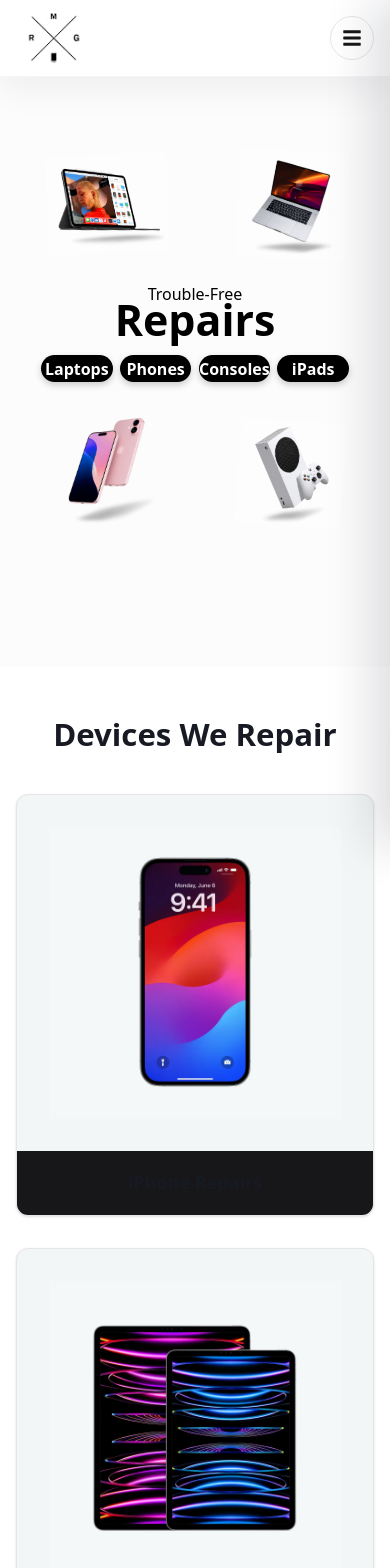
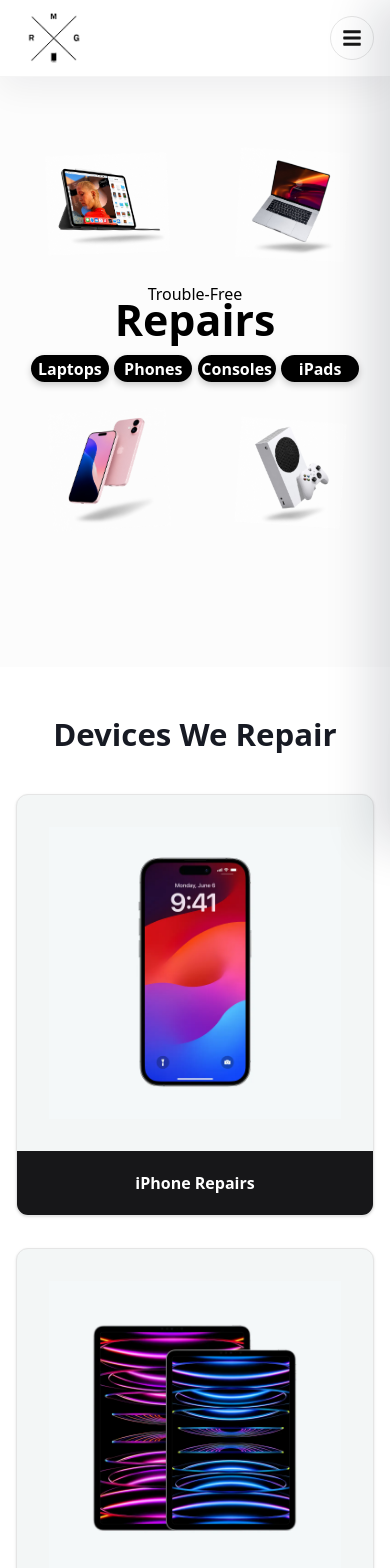
Before and after one commit to Ammar2708/gadget, a React (Vite) app: page / in a window 390 px wide. Shown: the top 1568 px of the page. Built offline with nearby package versions, Linux system fonts and the light colour scheme.

Commit message:
Update service components and UI iconography

```diff
--- a/src/components/home/Hero.jsx
+++ b/src/components/home/Hero.jsx
@@ -103,9 +103,9 @@
 
               .home-hero-pills {
                 grid-template-columns: repeat(4, minmax(0, 1fr)) !important;
-                gap: 0.45rem !important;
-                width: min(100%, 19.25rem) !important;
-                max-width: 19.25rem !important;
+                gap: 0.35rem !important;
+                width: min(100%, 20.5rem) !important;
+                max-width: 20.5rem !important;
                 margin-top: 1.05rem !important;
                 padding-left: 0 !important;
                 padding-right: 0 !important;
@@ -114,7 +114,7 @@
               .home-hero-pill {
                 height: 1.65rem !important;
                 min-width: 0 !important;
-                padding: 0 0.6rem !important;
+                padding: 0 0.35rem !important;
                 font-size: 0.72rem !important;
                 font-weight: 700 !important;
                 line-height: 1 !important;
@@ -197,7 +197,7 @@
                 />
               </div>
               <div className="bg-[#171719] px-4 py-5 text-center">
-                <span className="rmg-card-title text-[18px] font-semibold text-white">
+                <span className="text-[18px] font-semibold text-white">
                   {device.title}
                 </span>
               </div>
--- a/src/index.css
+++ b/src/index.css
@@ -36,31 +36,12 @@
 }
 
 @layer components {
-  .rmg-model-card h3,
-  .rmg-refurb-front-copy h3,
-  .rmg-refurb-front-copy p,
-  .rmg-refurb-back h3,
-  .rmg-refurb-back p:nth-of-type(3),
-  .rmg-card-title {
+  .rmg-model-card h3 {
     margin-top: 1rem;
     font-size: 1.125rem !important;
     font-weight: 800;
     line-height: 1.2;
     color: #050505;
-  }
-
-  .rmg-refurb-front-copy p,
-  .rmg-refurb-back p:nth-of-type(3) {
-    margin-top: 0.75rem;
-  }
-
-  .rmg-refurb-back h3,
-  .rmg-refurb-back p:nth-of-type(3) {
-    color: #ffffff;
-  }
-
-  .rmg-card-title {
-    color: inherit !important;
   }
 }
 
@@ -194,21 +175,16 @@
     justify-content: center !important;
     border-radius: 0.5rem;
     background: #f4f7f8;
-    padding: 1.15rem !important;
+    padding: 1rem !important;
   }
 
   .rmg-model-card img {
-    max-height: 66%;
-    max-width: 72%;
+    max-height: 76%;
+    max-width: 82%;
     object-fit: contain;
   }
 
-  .rmg-model-card h3,
-  .rmg-refurb-front-copy h3,
-  .rmg-refurb-front-copy p,
-  .rmg-refurb-back h3,
-  .rmg-refurb-back p:nth-of-type(3),
-  .rmg-card-title {
+  .rmg-model-card h3 {
     margin-top: 0.35rem !important;
     font-size: clamp(0.72rem, 3.2vw, 0.9rem) !important;
     line-height: 1.2 !important;
@@ -242,12 +218,12 @@
     min-height: 0 !important;
     border-radius: 0.5rem;
     background: #f4f7f8 !important;
-    padding: 1.15rem !important;
+    padding: 1rem !important;
   }
 
   .rmg-refurb-media img {
-    max-height: 66%;
-    max-width: 72%;
+    max-height: 78%;
+    max-width: 82%;
   }
 
   .rmg-refurb-front-copy {
@@ -256,10 +232,15 @@
 
   .rmg-refurb-front-copy h3 {
     margin: 0 !important;
+    font-size: clamp(0.72rem, 3.2vw, 0.9rem) !important;
+    line-height: 1.2 !important;
+    color: #050505;
   }
 
   .rmg-refurb-front-copy p {
     margin-top: 0.25rem !important;
+    font-size: clamp(0.68rem, 2.9vw, 0.8rem) !important;
+    line-height: 1.2 !important;
   }
 
   .rmg-refurb-hint {
@@ -272,7 +253,7 @@
 
   .rmg-refurb-back h3 {
     margin-top: 0.25rem !important;
-    color: #ffffff;
+    font-size: clamp(0.86rem, 3.8vw, 1rem) !important;
   }
 
   .rmg-refurb-back p {
@@ -288,11 +269,7 @@
 
   .rmg-refurb-back p:nth-of-type(3) {
     margin-top: 0.6rem !important;
-    color: #ffffff;
-  }
-
-  .rmg-card-title {
-    color: inherit !important;
+    font-size: clamp(0.72rem, 3vw, 0.85rem) !important;
   }
 
   .rmg-refurb-actions {
```
